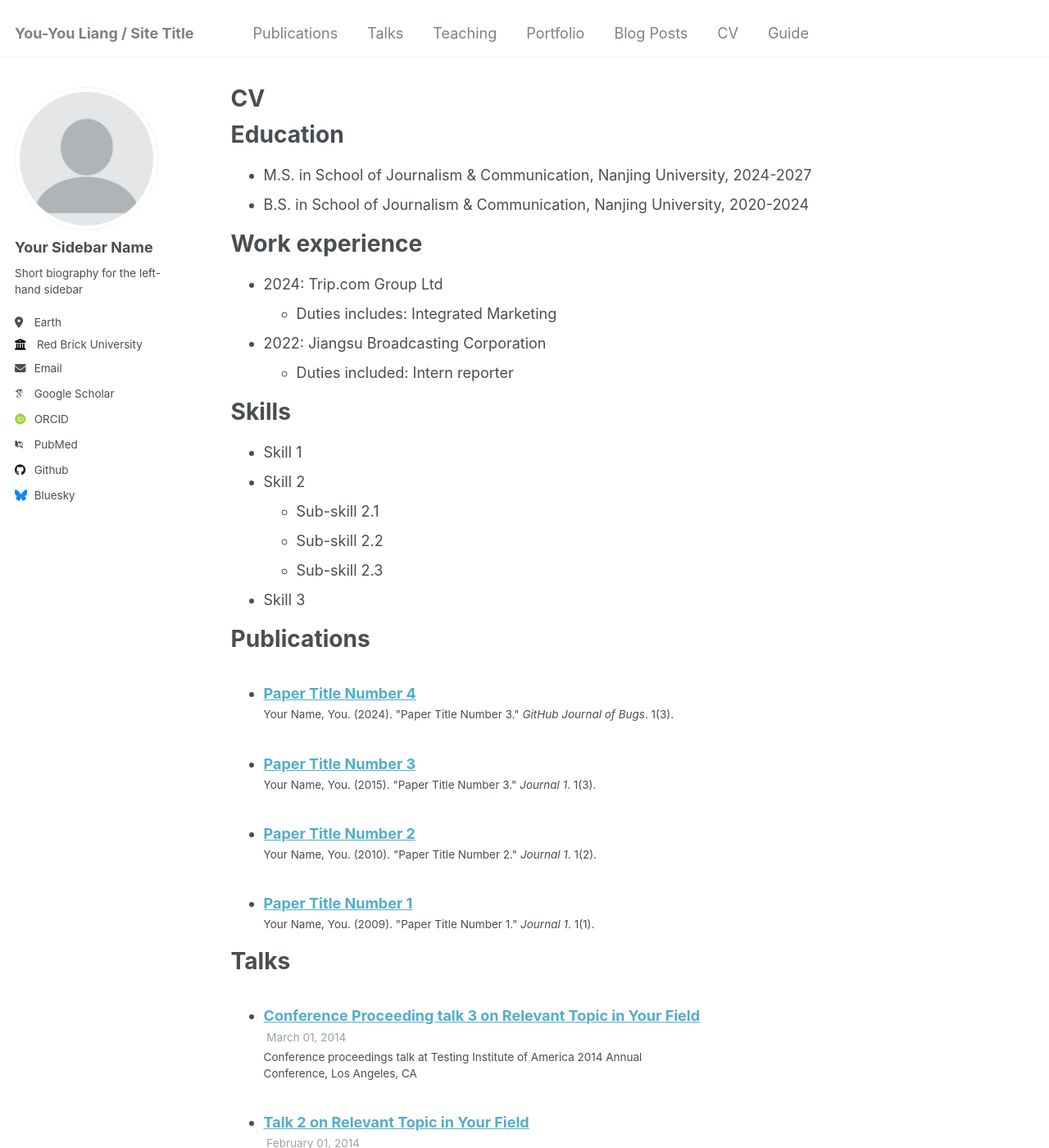
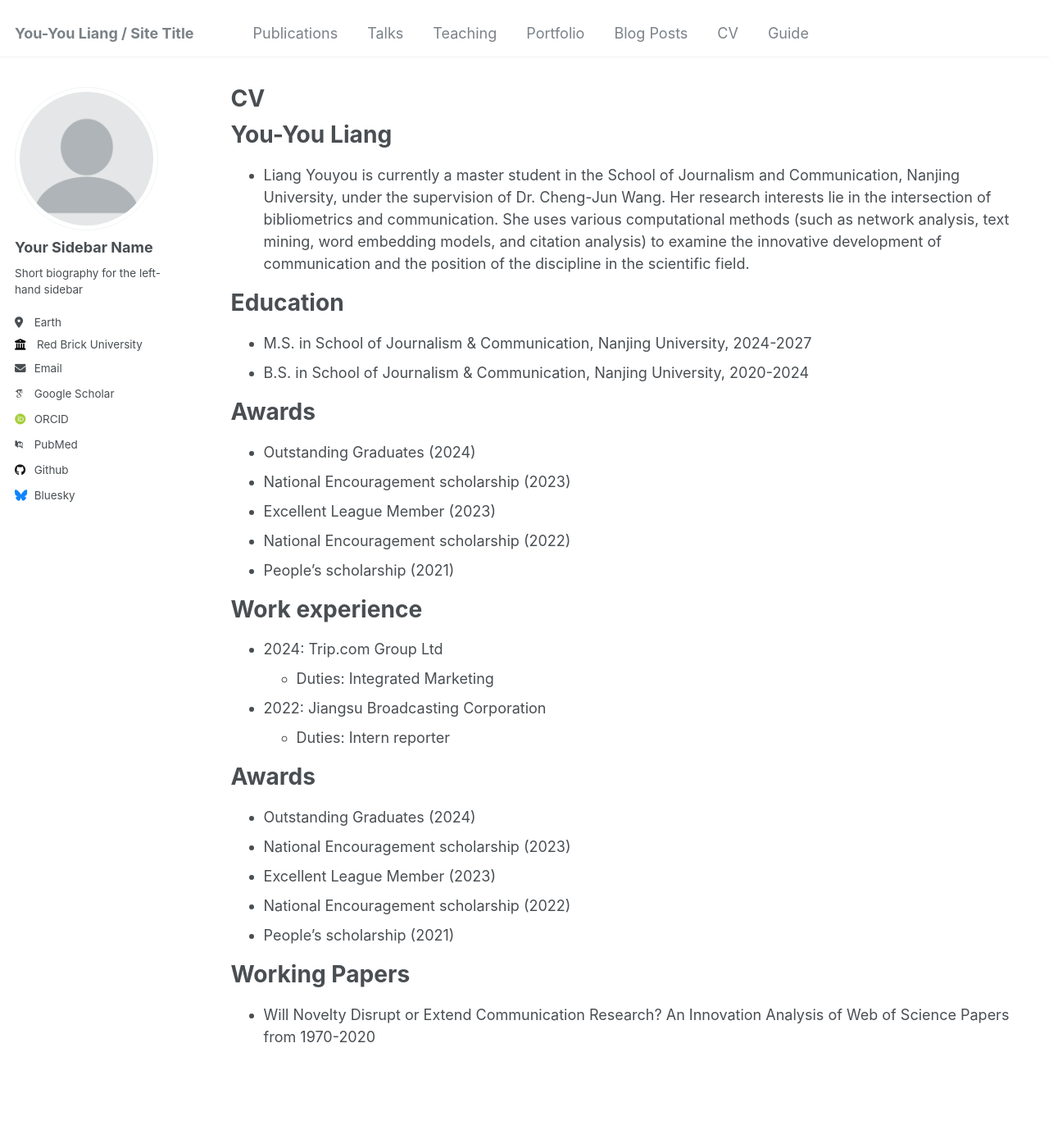
Before and after one commit to YouYou-Liang/YouYou-Liang.github.io, a Jekyll site: the page built from _pages/cv.md, in a window 1280 px wide and 1400 px high. Shown: the whole window at 82% size. Built offline with Jekyll 4.4.1, drawn with Linux system fonts in a browser that asks for light colours; some web fonts are replaced; some of the changed text lies outside the part shown.

Commit message:
修改CV

```diff
--- a/_pages/cv.md
+++ b/_pages/cv.md
@@ -9,18 +9,44 @@ redirect_from:
 
 {% include base_path %}
 
+You-You Liang
+======
+* Liang Youyou is currently a master student  in the School of Journalism and Communication, Nanjing University, under the supervision of Dr. Cheng-Jun Wang. Her research interests lie in the intersection of bibliometrics and communication. She uses various computational methods (such as network analysis, text mining, word embedding models, and citation analysis) to examine the innovative development of communication and the position of the discipline in the scientific field.
+
 Education
 ======
 * M.S. in School of Journalism & Communication, Nanjing University, 2024-2027
 * B.S. in School of Journalism & Communication, Nanjing University, 2020-2024
 
+Awards
+======
+* Outstanding Graduates (2024)
+* National Encouragement scholarship (2023)
+* Excellent League Member (2023)
+* National Encouragement scholarship (2022)
+* People's scholarship (2021)
+
+
 Work experience
 ======
 * 2024: Trip.com Group Ltd
-  * Duties includes: Integrated Marketing
+  * Duties: Integrated Marketing
 
 * 2022: Jiangsu Broadcasting Corporation
-  * Duties included: Intern reporter
+  * Duties: Intern reporter
+
+
+Awards
+======
+* Outstanding Graduates (2024)
+* National Encouragement scholarship (2023)
+* Excellent League Member (2023)
+* National Encouragement scholarship (2022)
+* People's scholarship (2021)
+
+Working Papers
+======
+* Will Novelty Disrupt or Extend Communication Research? An Innovation Analysis of Web of Science Papers from 1970-2020
 
 
 <!-- * Summer 2015: Research Assistant
@@ -28,22 +54,22 @@ Work experience
   * Duties included: Tagging issues
   * Supervisor: Professor Git -->
 
-Skills
+<!-- Skills
 ======
 * Skill 1
 * Skill 2
   * Sub-skill 2.1
   * Sub-skill 2.2
   * Sub-skill 2.3
-* Skill 3
+* Skill 3 -->
 
-Publications
+<!-- Publications
 ======
   <ul>{% for post in site.publications reversed %}
     {% include archive-single-cv.html %}
   {% endfor %}</ul>
-
-Talks
+   -->
+<!-- Talks
 ======
   <ul>{% for post in site.talks reversed %}
     {% include archive-single-talk-cv.html  %}
@@ -57,4 +83,4 @@ Teaching
 
 Service and leadership
 ======
-* Currently signed in to 43 different slack teams
+* Currently signed in to 43 different slack teams -->
```
